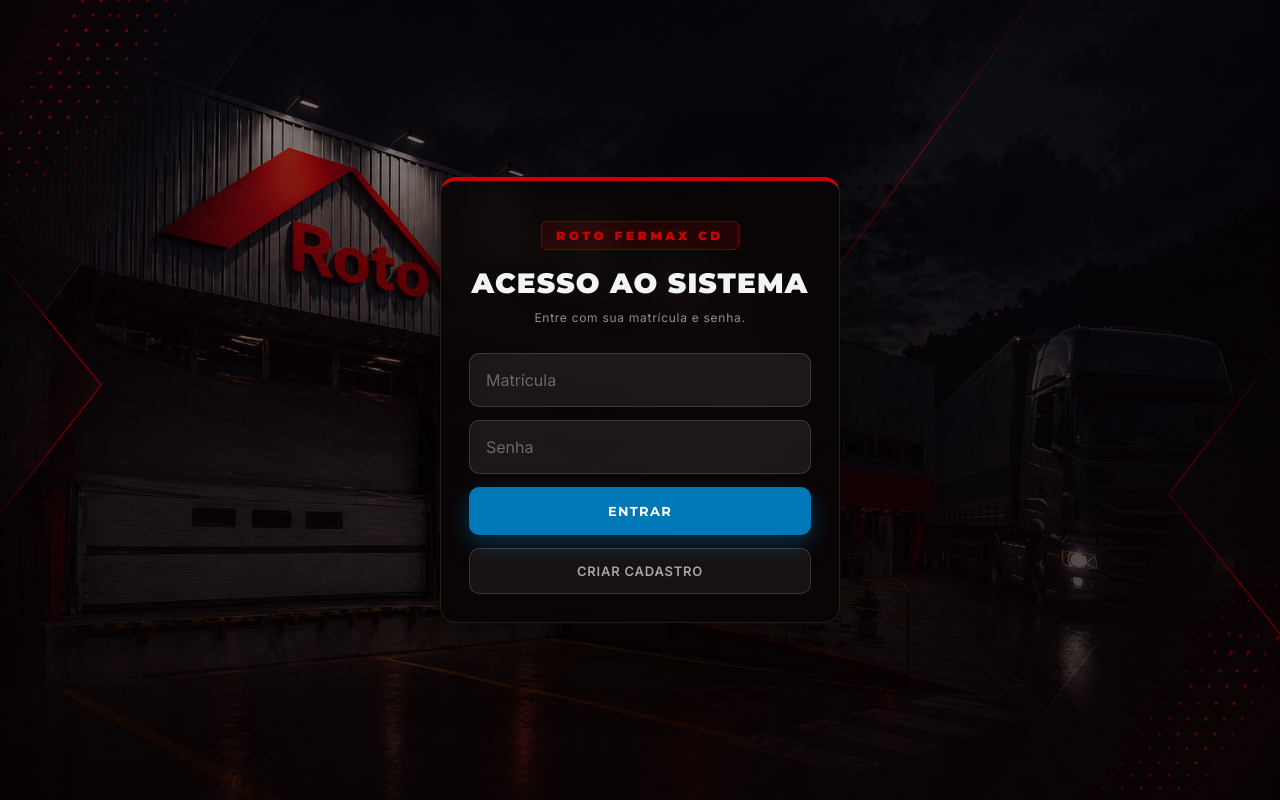
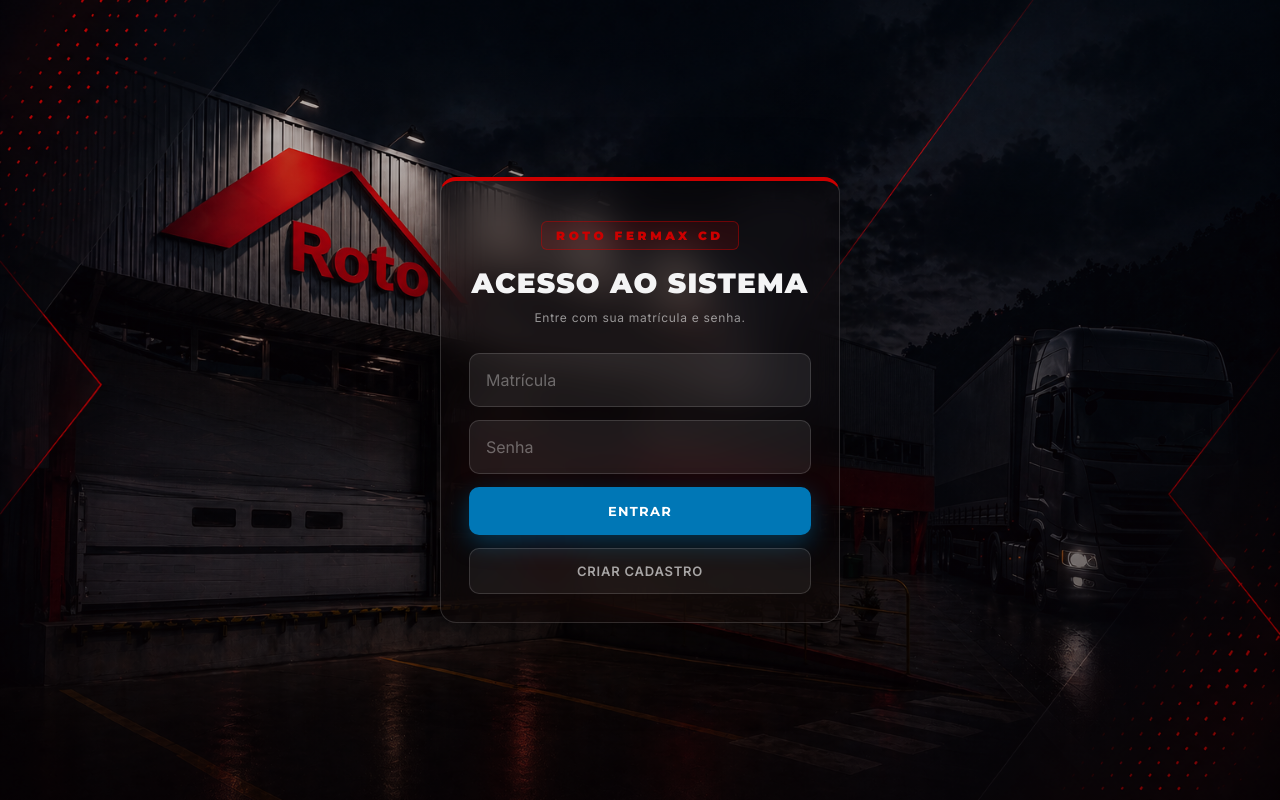
Before and after one commit to Alexxandre82/aplicativo-roto, a Next.js app: page /login in a window 1280 px wide. Built offline with nearby package versions, Linux system fonts and the light colour scheme; no server answers; a web font is replaced by a local one.

Commit message:
style: increase background visibility and make login card transparent (glassmorphism)

```diff
--- a/app/globals.css
+++ b/app/globals.css
@@ -409,7 +409,7 @@
   padding: 20px 16px;
   background-color: #1a0a0a;
   background-image:
-    linear-gradient(180deg, rgba(10,0,0,0.45) 0%, rgba(10,0,0,0.65) 100%),
+    linear-gradient(180deg, rgba(10,0,0,0.2) 0%, rgba(10,0,0,0.5) 100%),
     url("/fundo app.png");
   background-size: cover;
   background-repeat: no-repeat;
@@ -419,13 +419,13 @@
 .login-card {
   width: 100%;
   max-width: 400px;
-  background: rgba(10,5,5,0.88);
-  border: 1px solid rgba(255,255,255,0.1);
+  background: rgba(10,5,5,0.4);
+  border: 1px solid rgba(255,255,255,0.15);
   border-top: 4px solid var(--roto-red);
   border-radius: 16px;
   padding: 28px;
-  backdrop-filter: blur(16px);
-  -webkit-backdrop-filter: blur(16px);
+  backdrop-filter: blur(20px);
+  -webkit-backdrop-filter: blur(20px);
   box-shadow: 0 24px 70px rgba(0,0,0,0.55);
 }
 
@@ -537,7 +537,7 @@
   .roto-card, .roto-card-primary, .roto-card-red, .roto-card-teal { padding: 16px; }
   .login-page {
     background-image:
-      linear-gradient(180deg, rgba(10,0,0,0.5) 0%, rgba(10,0,0,0.7) 100%),
+      linear-gradient(180deg, rgba(10,0,0,0.2) 0%, rgba(10,0,0,0.4) 100%),
       url("/topo.png?v=1"),
       url("/rodape.png?v=1");
     background-size:
```
